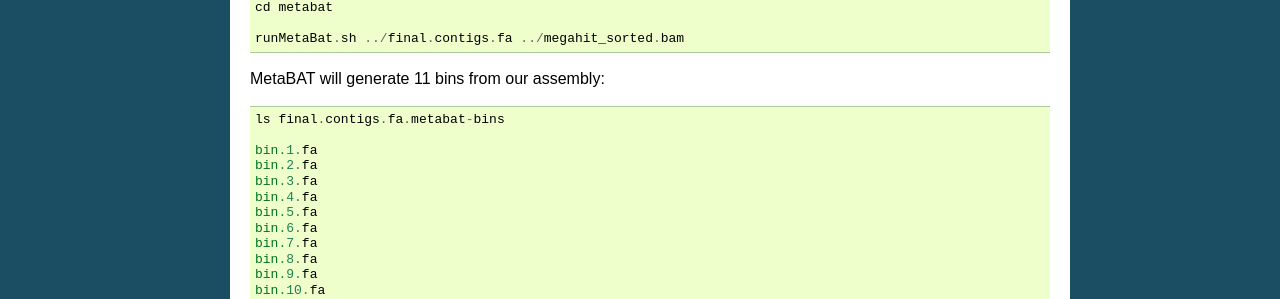
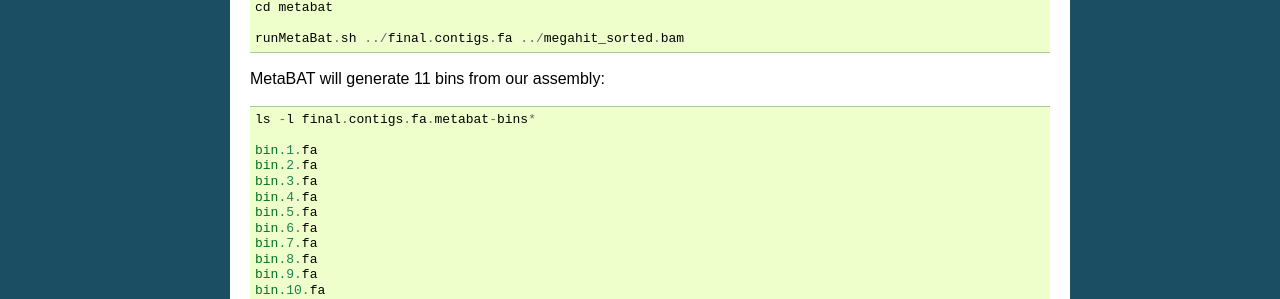
Before and after one commit to metagenomics/metagenomics-workshop, a Sphinx documentation site: the page built from docs/binning/metabat.rst, in a window 1280 px wide. Shown: the part 302-601 px from the top of the page. Built offline with Sphinx 7.4.7, drawn with Linux system fonts in a browser that asks for light colours.

```diff
--- a/docs/binning/metabat.rst
+++ b/docs/binning/metabat.rst
@@ -23,7 +23,7 @@ Let's run a MetaBAT binning on the MEGAHIT assembly::
 
 MetaBAT will generate 11 bins from our assembly::
 
-  ls final.contigs.fa.metabat-bins
+  ls -l final.contigs.fa.metabat-bins*
 
   bin.1.fa
   bin.2.fa
```
